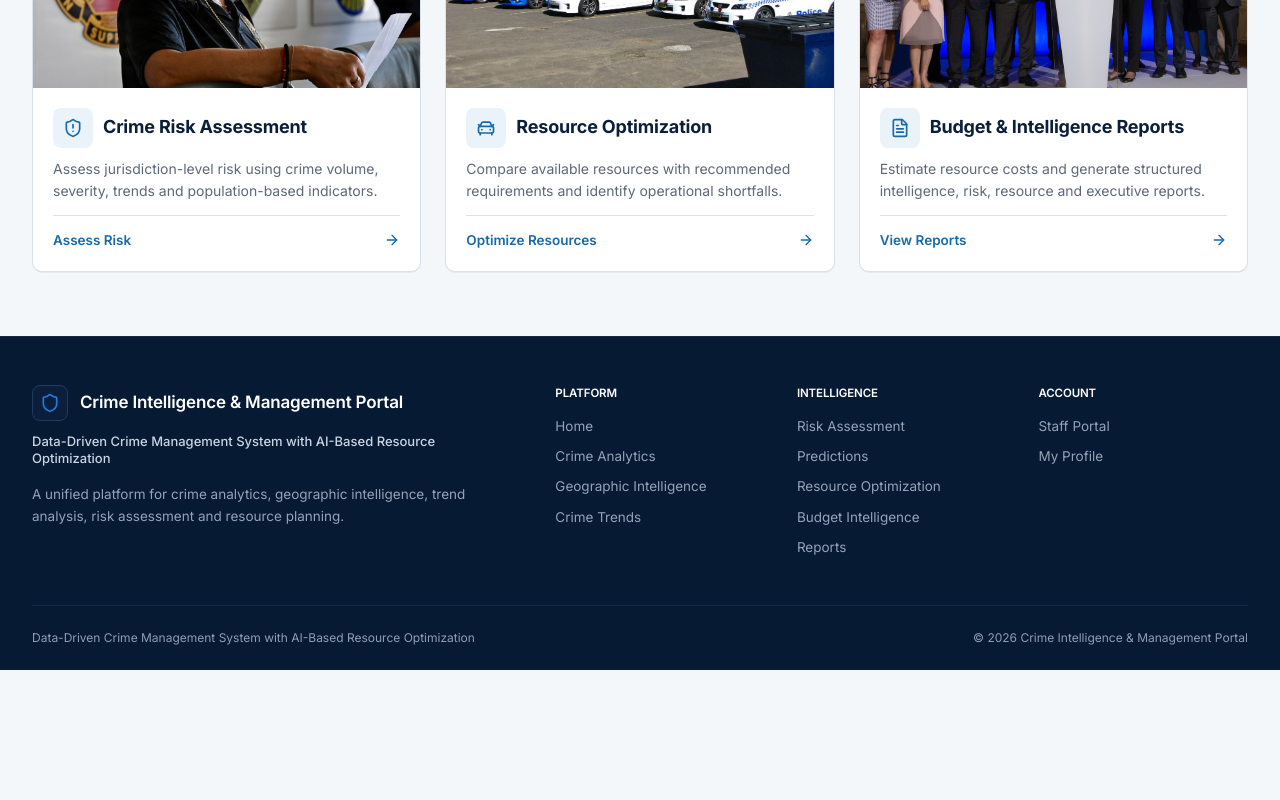
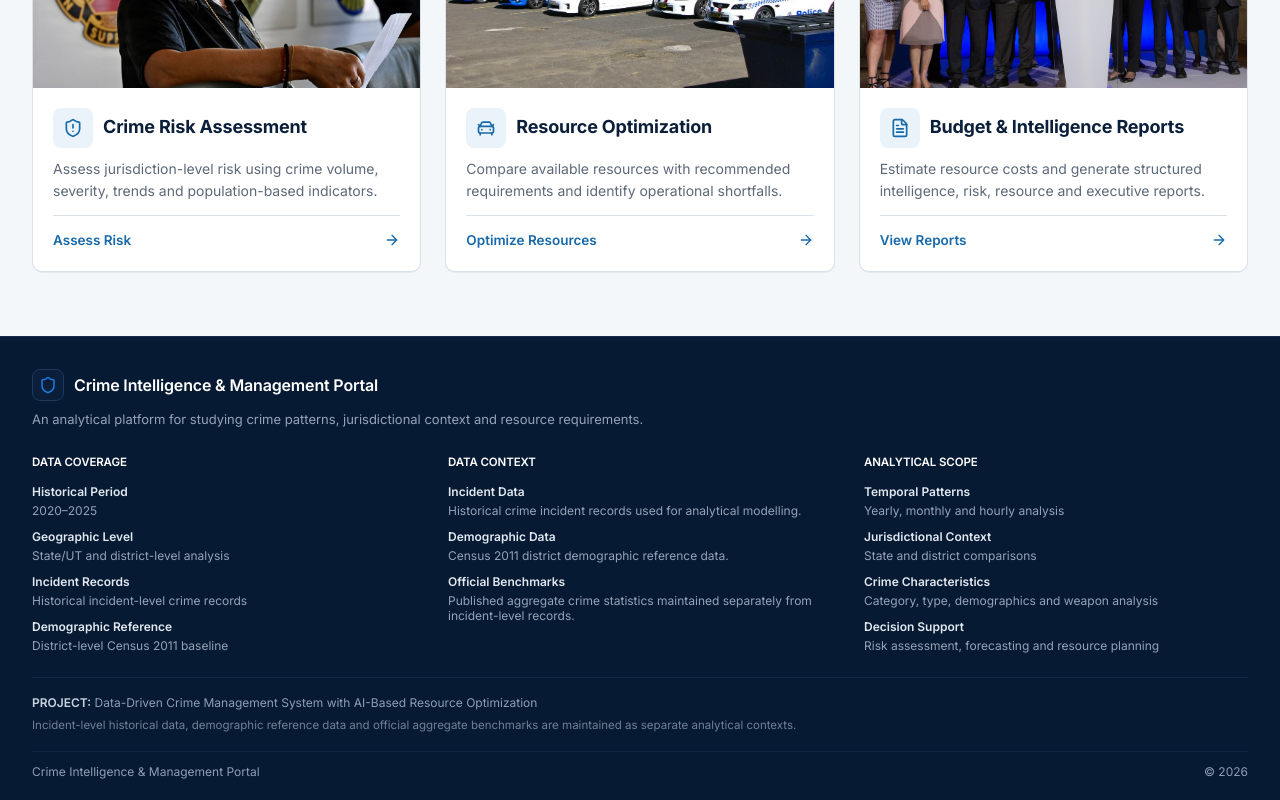
Before and after one commit to Sai-Prasanya26/Crime-Management-System, a React (Vite) app in the folder frontend/: page / in a window 1280 px wide. Shown: the part 1383-2183 px from the top of the page. Before the commit the page ends 2053 px from the top, so only its background shows below. Built offline with nearby package versions, Linux system fonts and the light colour scheme; no server answers.

Commit message:
Phase 7C.21C: Refine footer with non-repetitive project context

```diff
--- a/frontend/src/pages/LandingPage.tsx
+++ b/frontend/src/pages/LandingPage.tsx
@@ -240,159 +240,158 @@ export const LandingPage: React.FC = () => {
       </main>
 
       {/* ======================================================== */}
-      {/* 4. PROFESSIONAL ENTERPRISE PROJECT FOOTER               */}
+      {/* 4. NON-REPETITIVE PROJECT CONTEXT & DATA FOOTER          */}
       {/* ======================================================== */}
-      <footer className="border-t border-[#152B4A] bg-[#071A33] text-white pt-12 pb-6 px-6 sm:px-8">
+      <footer className="border-t border-[#152B4A] bg-[#071A33] text-white pt-8 pb-5 px-6 sm:px-8">
         <div className="max-w-[1240px] w-full mx-auto">
-          {/* Main 4-Part Footer Grid */}
-          <div className="grid grid-cols-1 lg:grid-cols-12 gap-8 lg:gap-10">
-            {/* LEFT: Project Identity & Description (~40% on Desktop) */}
-            <div className="lg:col-span-5 space-y-3">
-              <div className="flex items-center gap-3">
-                <div className="flex h-9 w-9 items-center justify-center rounded-lg bg-[#0B1F3A] border border-[#1E3A5F] text-white shrink-0">
-                  <Shield className="h-5 w-5 text-[#1D7FE2]" />
+          {/* Brand & Description Section */}
+          <div className="space-y-1.5">
+            <div className="flex items-center gap-2.5">
+              <div className="flex h-8 w-8 items-center justify-center rounded-lg bg-[#0B1F3A] border border-[#1E3A5F] text-white shrink-0">
+                <Shield className="h-4.5 w-4.5 text-[#1D7FE2]" />
               </div>
-                <h3 className="text-[17px] font-semibold text-white tracking-tight">
+              <h3 className="text-[16px] font-semibold text-white tracking-tight">
                 Crime Intelligence &amp; Management Portal
               </h3>
             </div>
-
-              <p className="text-[13px] font-medium text-slate-300 leading-snug">
-                Data-Driven Crime Management System with AI-Based Resource Optimization
-              </p>
-
-              <p className="text-[13.5px] text-[#94A3B8] leading-relaxed max-w-md pt-1">
-                A unified platform for crime analytics, geographic intelligence, trend analysis, risk assessment and resource planning.
+            <p className="text-[13px] text-[#94A3B8] leading-relaxed max-w-2xl pt-0.5">
+              An analytical platform for studying crime patterns, jurisdictional context and resource requirements.
             </p>
           </div>
 
-            {/* RIGHT: Three Navigation Columns (~60% on Desktop) */}
-            <div className="lg:col-span-7 grid grid-cols-1 sm:grid-cols-3 gap-8">
-              {/* COLUMN 1: PLATFORM */}
+          {/* 3-Column Informational Data Grid */}
+          <div className="grid grid-cols-1 md:grid-cols-3 gap-6 lg:gap-8 mt-6">
+            {/* COLUMN 1: DATA COVERAGE */}
             <div>
-                <h4 className="text-[11.5px] font-semibold uppercase tracking-wider text-white mb-3.5">
-                  Platform
+              <h4 className="text-[11.5px] font-semibold uppercase tracking-wider text-white mb-3">
+                Data Coverage
               </h4>
-                <ul className="space-y-2.5 text-[13.5px]">
-                  <li>
-                    <Link
-                      to="/"
-                      className="text-[#94A3B8] hover:text-white transition-colors"
-                    >
-                      Home
-                    </Link>
-                  </li>
-                  <li>
-                    <Link
-                      to="/dashboard"
-                      className="text-[#94A3B8] hover:text-white transition-colors"
-                    >
-                      Crime Analytics
-                    </Link>
-                  </li>
-                  <li>
-                    <Link
-                      to="/districts"
-                      className="text-[#94A3B8] hover:text-white transition-colors"
-                    >
-                      Geographic Intelligence
-                    </Link>
-                  </li>
-                  <li>
-                    <Link
-                      to="/trends"
-                      className="text-[#94A3B8] hover:text-white transition-colors"
-                    >
-                      Crime Trends
-                    </Link>
-                  </li>
-                </ul>
+              <div className="space-y-2.5">
+                <div>
+                  <p className="text-[12px] font-semibold text-slate-200">
+                    Historical Period
+                  </p>
+                  <p className="text-[12px] text-[#94A3B8] leading-tight mt-0.5">
+                    2020–2025
+                  </p>
                 </div>
-
-              {/* COLUMN 2: INTELLIGENCE */}
                 <div>
-                <h4 className="text-[11.5px] font-semibold uppercase tracking-wider text-white mb-3.5">
-                  Intelligence
-                </h4>
-                <ul className="space-y-2.5 text-[13.5px]">
-                  <li>
-                    <Link
-                      to="/risk"
-                      className="text-[#94A3B8] hover:text-white transition-colors"
-                    >
-                      Risk Assessment
-                    </Link>
-                  </li>
-                  <li>
-                    <Link
-                      to="/predictions"
-                      className="text-[#94A3B8] hover:text-white transition-colors"
-                    >
-                      Predictions
-                    </Link>
-                  </li>
-                  <li>
-                    <Link
-                      to="/resources"
-                      className="text-[#94A3B8] hover:text-white transition-colors"
-                    >
-                      Resource Optimization
-                    </Link>
-                  </li>
-                  <li>
-                    <Link
-                      to="/budget"
-                      className="text-[#94A3B8] hover:text-white transition-colors"
-                    >
-                      Budget Intelligence
-                    </Link>
-                  </li>
-                  <li>
-                    <Link
-                      to="/reports"
-                      className="text-[#94A3B8] hover:text-white transition-colors"
-                    >
-                      Reports
-                    </Link>
-                  </li>
-                </ul>
+                  <p className="text-[12px] font-semibold text-slate-200">
+                    Geographic Level
+                  </p>
+                  <p className="text-[12px] text-[#94A3B8] leading-tight mt-0.5">
+                    State/UT and district-level analysis
+                  </p>
                 </div>
-
-              {/* COLUMN 3: ACCOUNT */}
                 <div>
-                <h4 className="text-[11.5px] font-semibold uppercase tracking-wider text-white mb-3.5">
-                  Account
-                </h4>
-                <ul className="space-y-2.5 text-[13.5px]">
-                  <li>
-                    <Link
-                      to="/login"
-                      className="text-[#94A3B8] hover:text-white transition-colors"
-                    >
-                      Staff Portal
-                    </Link>
-                  </li>
-                  <li>
-                    <Link
-                      to="/profile"
-                      className="text-[#94A3B8] hover:text-white transition-colors"
-                    >
-                      My Profile
-                    </Link>
-                  </li>
-                </ul>
+                  <p className="text-[12px] font-semibold text-slate-200">
+                    Incident Records
+                  </p>
+                  <p className="text-[12px] text-[#94A3B8] leading-tight mt-0.5">
+                    Historical incident-level crime records
+                  </p>
+                </div>
+                <div>
+                  <p className="text-[12px] font-semibold text-slate-200">
+                    Demographic Reference
+                  </p>
+                  <p className="text-[12px] text-[#94A3B8] leading-tight mt-0.5">
+                    District-level Census 2011 baseline
+                  </p>
                 </div>
               </div>
             </div>
 
+            {/* COLUMN 2: DATA CONTEXT */}
+            <div>
+              <h4 className="text-[11.5px] font-semibold uppercase tracking-wider text-white mb-3">
+                Data Context
+              </h4>
+              <div className="space-y-2.5">
+                <div>
+                  <p className="text-[12px] font-semibold text-slate-200">
+                    Incident Data
+                  </p>
+                  <p className="text-[12px] text-[#94A3B8] leading-tight mt-0.5">
+                    Historical crime incident records used for analytical modelling.
+                  </p>
+                </div>
+                <div>
+                  <p className="text-[12px] font-semibold text-slate-200">
+                    Demographic Data
+                  </p>
+                  <p className="text-[12px] text-[#94A3B8] leading-tight mt-0.5">
+                    Census 2011 district demographic reference data.
+                  </p>
+                </div>
+                <div>
+                  <p className="text-[12px] font-semibold text-slate-200">
+                    Official Benchmarks
+                  </p>
+                  <p className="text-[12px] text-[#94A3B8] leading-tight mt-0.5">
+                    Published aggregate crime statistics maintained separately from incident-level records.
+                  </p>
+                </div>
+              </div>
+            </div>
+
+            {/* COLUMN 3: ANALYTICAL SCOPE */}
+            <div>
+              <h4 className="text-[11.5px] font-semibold uppercase tracking-wider text-white mb-3">
+                Analytical Scope
+              </h4>
+              <div className="space-y-2.5">
+                <div>
+                  <p className="text-[12px] font-semibold text-slate-200">
+                    Temporal Patterns
+                  </p>
+                  <p className="text-[12px] text-[#94A3B8] leading-tight mt-0.5">
+                    Yearly, monthly and hourly analysis
+                  </p>
+                </div>
+                <div>
+                  <p className="text-[12px] font-semibold text-slate-200">
+                    Jurisdictional Context
+                  </p>
+                  <p className="text-[12px] text-[#94A3B8] leading-tight mt-0.5">
+                    State and district comparisons
+                  </p>
+                </div>
+                <div>
+                  <p className="text-[12px] font-semibold text-slate-200">
+                    Crime Characteristics
+                  </p>
+                  <p className="text-[12px] text-[#94A3B8] leading-tight mt-0.5">
+                    Category, type, demographics and weapon analysis
+                  </p>
+                </div>
+                <div>
+                  <p className="text-[12px] font-semibold text-slate-200">
+                    Decision Support
+                  </p>
+                  <p className="text-[12px] text-[#94A3B8] leading-tight mt-0.5">
+                    Risk assessment, forecasting and resource planning
+                  </p>
+                </div>
+              </div>
+            </div>
+          </div>
+
+          {/* Project Information & Architecture Context Note */}
+          <div className="mt-6 pt-4 border-t border-[#182C4E]/80 space-y-1">
+            <div className="text-[12px] text-[#8E9EB5]">
+              <span className="font-semibold text-slate-300">PROJECT:</span>{' '}
+              <span>Data-Driven Crime Management System with AI-Based Resource Optimization</span>
+            </div>
+            <p className="text-[11.5px] text-[#718096] leading-relaxed">
+              Incident-level historical data, demographic reference data and official aggregate benchmarks are maintained as separate analytical contexts.
+            </p>
+          </div>
+
           {/* Bottom Bar with Subtle Divider */}
-          <div className="mt-12 pt-6 border-t border-[#182C4E]/80 flex flex-col sm:flex-row items-start sm:items-center justify-between gap-3 text-xs text-[#8E9EB5]">
-            <span>
-              Data-Driven Crime Management System with AI-Based Resource Optimization
-            </span>
-            <span>
-              &copy; 2026 Crime Intelligence &amp; Management Portal
-            </span>
+          <div className="mt-4 pt-3 border-t border-[#182C4E]/60 flex flex-col sm:flex-row items-start sm:items-center justify-between gap-2 text-xs text-[#8E9EB5]">
+            <span>Crime Intelligence &amp; Management Portal</span>
+            <span>&copy; 2026</span>
           </div>
         </div>
       </footer>
```
Lines whose indentation alone changed are shown as unchanged.
